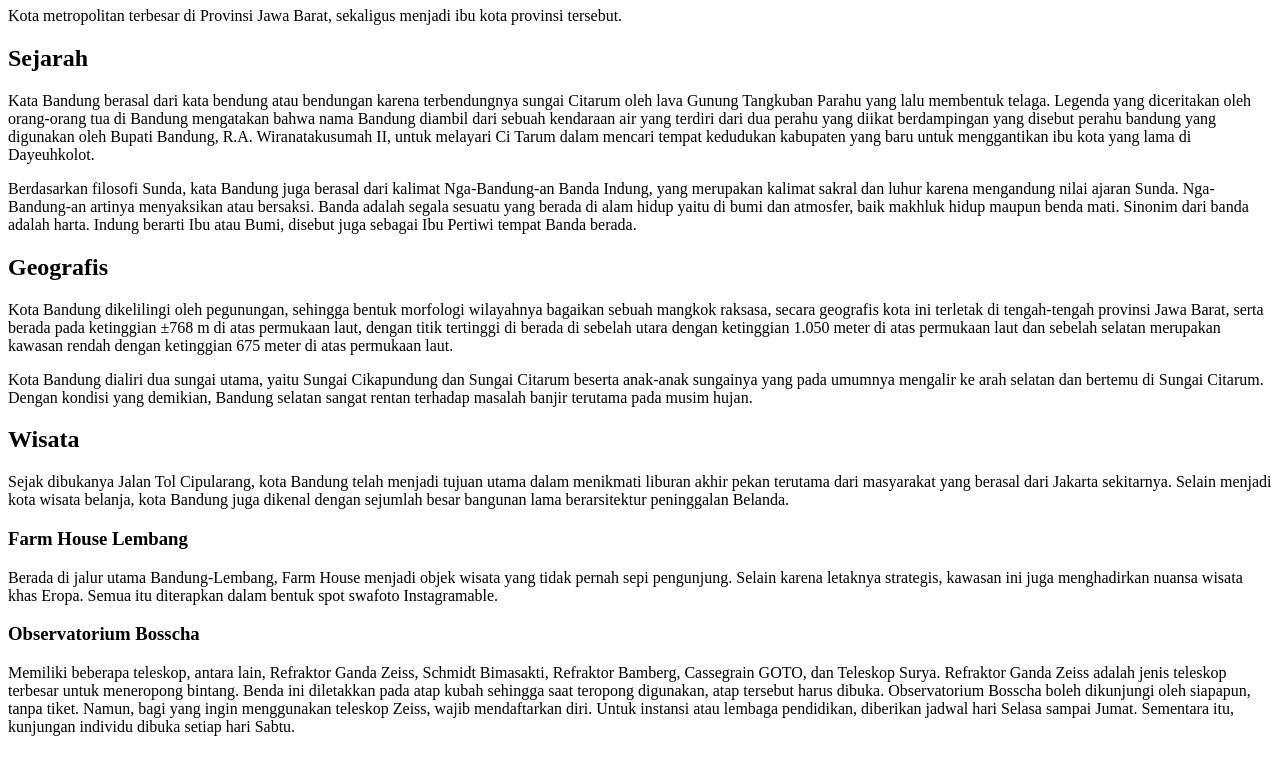
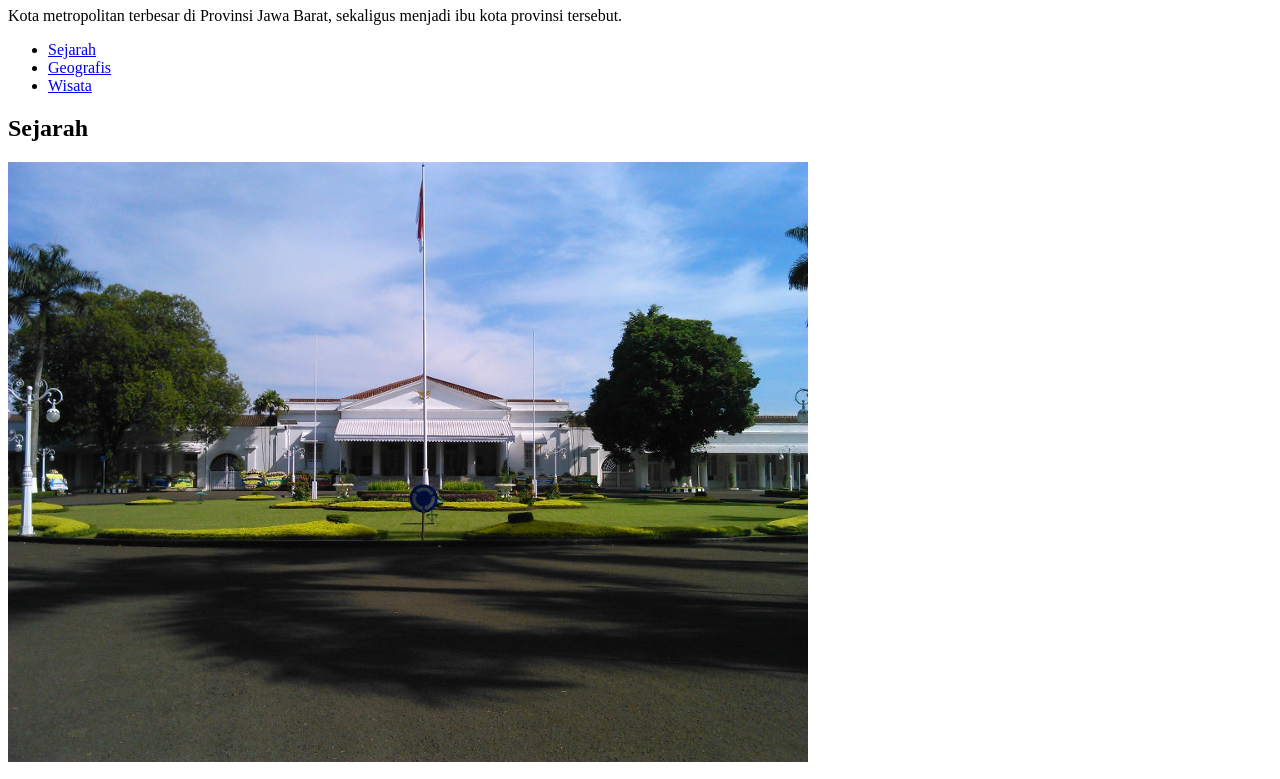
Before and after one commit to BriranSus/Basic-website-training, a plain HTML site: page index.html in a window 1280 px wide. Shown: the part 73-852 px from the top of the page. Before the commit the page ends 825 px from the top, so only its background shows below. Drawn offline with Linux system fonts and the light colour scheme.

Commit message:
Added navigation anchor

```diff
--- a/index.html
+++ b/index.html
@@ -12,8 +12,14 @@
       kota provinsi tersebut.
     </p>
 
+    <ul>
+      <li><a href="#sejarah">Sejarah</a></li>
+      <li><a href="#geografis">Geografis</a></li>
+      <li><a href="#wisata">Wisata</a></li>
+    </ul>
 
-    <h2>Sejarah</h2>
+    <h2 id="sejarah">Sejarah</h2>
+    <img src="assets/history.jpg" alt="history image">
     <p>
       Kata Bandung berasal dari kata bendung atau bendungan karena terbendungnya
       sungai Citarum oleh lava Gunung Tangkuban Parahu yang lalu membentuk
@@ -35,7 +41,8 @@
     </p>
 
 
-    <h2>Geografis</h2>
+    <h2 id="geografis">Geografis</h2>
+    <img src="assets/geografis.jpg" alt="geografis image">
     <p>
       Kota Bandung dikelilingi oleh pegunungan, sehingga bentuk morfologi
       wilayahnya bagaikan sebuah mangkok raksasa, secara geografis kota ini
@@ -54,7 +61,7 @@
     </p>
 
 
-    <h2>Wisata</h2>
+    <h2 id="wisata">Wisata</h2>
     <p>
       Sejak dibukanya Jalan Tol Cipularang, kota Bandung telah menjadi tujuan
       utama dalam menikmati liburan akhir pekan terutama dari masyarakat yang
@@ -64,6 +71,7 @@
     </p>
 
     <h3>Farm House Lembang</h3>
+    <img src="assets/farm-house.jpg" alt="farm house image">
     <p>
       Berada di jalur utama Bandung-Lembang, Farm House menjadi objek wisata
       yang tidak pernah sepi pengunjung. Selain karena letaknya strategis,
@@ -72,6 +80,7 @@
     </p>
 
     <h3>Observatorium Bosscha</h3>
+    <img src="assets/bosscha.jpg" alt="bosscha image">
     <p>
       Memiliki beberapa teleskop, antara lain, Refraktor Ganda Zeiss, Schmidt
       Bimasakti, Refraktor Bamberg, Cassegrain GOTO, dan Teleskop Surya.
```
Also changed, not shown: assets/bosscha.jpg (added), assets/farm-house.jpg (added), assets/geografis.jpg (added), assets/history.jpg (added).
